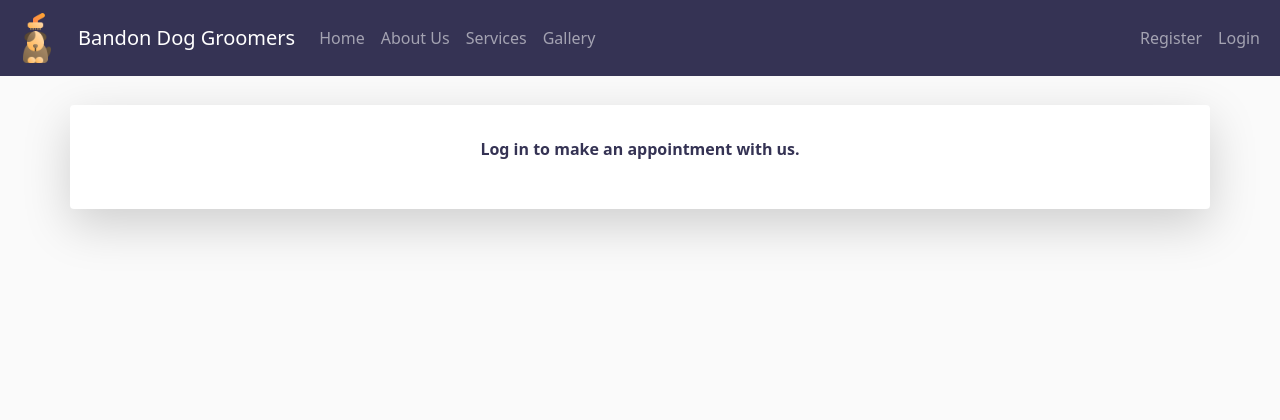
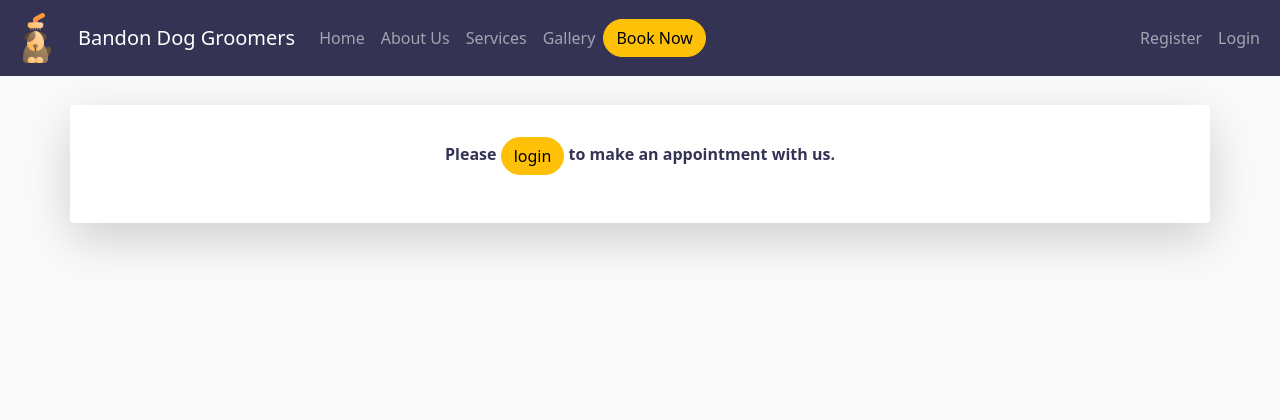
Before and after one commit to petermcloughlin/DjangoDogGroomers, a Django app: page /booking/ in a window 1280 px wide. Shown: the top 420 px of the page. Run offline with Django 4.2, Linux system fonts and the light colour scheme; some libraries are stand-ins or nearby versions.

Commit message:
Add navbar Book button, add styles to all buttons

```diff
--- a/booking/templates/booking/booking.html
+++ b/booking/templates/booking/booking.html
@@ -1,9 +1,9 @@
 {% extends "base.html" %}
 {% load static %}
+{% url 'account_login' as login_url %}
 {% load crispy_forms_tags %}
 
 {% block content %}
-<!-- Submit a new booking -->
  <div class="container">
   <div class="row shadow-lg p-3 mb-4 bg-body rounded justify-content-center">
     <div class="col-md-6">
@@ -15,12 +15,12 @@
           {{ booking_form | crispy }}
           {% csrf_token %}
           <button id="submitButton" type="submit"
-            class="btn btn-signup btn-success">Book Appointment</button>
+            class="btn btn-signup btn-success rounded-pill">Book Appointment</button>
            |
-           <a href="{% url 'profile' %}" class="btn btn-warning" type="button"> >> Go Back</a>
+           <a href="{% url 'profile' %}" class="btn btn-warning rounded-pill" type="button"> << Go Back</a>
         </form>
         {% else %}
-        <p>Log in to make an appointment with us.</p>
+        <p>Please <a href="{% url 'account_login' %}" class="btn btn-warning rounded-pill" type="button">login</a> to make an appointment with us.</p>
         {% endif %}
       </div>
     </div>
--- a/booking/templates/booking/delete.html
+++ b/booking/templates/booking/delete.html
@@ -13,9 +13,9 @@
             <p id="user-greeting">Are you sure you want to delete your appointment on {{ obj.appointment }}?</p>
             {% csrf_token %}
             <button id="submitButton" type="submit"
-            class="btn btn-signup btn-danger">Yes</button>
+            class="btn btn-signup btn-danger rounded-pill">Yes</button>
              |
-            <a href="{% url 'profile' %}" class="btn btn-warning" type="button">No</a>
+            <a href="{% url 'profile' %}" class="btn btn-warning rounded-pill" type="button">No</a>
          </form>
         {% else %}
         <p>Log in to make an appointment with us.</p>
--- a/booking/templates/booking/edit.html
+++ b/booking/templates/booking/edit.html
@@ -15,9 +15,9 @@
           {{ form | crispy }}
           {% csrf_token %}
           <button id="submitButton" type="submit"
-            class="btn btn-signup btn-outline-success">Update Appointment</button>
+            class="btn btn-signup btn-outline-success rounded-pill">Update Appointment</button>
             |
-           <a href="{% url 'profile' %}" class="btn btn-outline-warning" type="button"> << Go Back</a>
+           <a href="{% url 'profile' %}" class="btn btn-outline-warning rounded-pill" type="button"> << Go Back</a>
         </form>
         {% else %}
         <p>Log in to make an appointment with us.</p>
--- a/booking/templates/booking/profile.html
+++ b/booking/templates/booking/profile.html
@@ -21,9 +21,9 @@
                   <td>{{ booking.get_service_display }}</td>
                   <td>{{ booking.get_staff_display }}</td>
                   <td>{{ booking.appointment }}</td>
-                  <td><a href="{% url 'update_url' booking.id %}" class="btn btn-warning" type="button">Update</a>
+                  <td><a href="{% url 'update_url' booking.id %}" class="btn btn-warning rounded-pill" type="button">Update</a>
                     |
-                    <a href="{% url 'delete_url' booking.id %}" class="btn btn-danger" type="button">Delete</a>
+                    <a href="{% url 'delete_url' booking.id %}" class="btn btn-danger rounded-pill" type="button">Delete</a>
                     <!-- <button type="button" class="btn btn-delete btn-outline-danger"
                     data-booking_id="{{ booking.id }}">Delete</button>  -->
                     </td>
@@ -35,7 +35,7 @@
   </div>
   <div class="row justify-content-center">
     <div class="d-grid gap-2 col-md-4 mx-auto">
-      <a href="{% url 'booking_page' %}" class="btn btn-outline-success">Book Appointment</a>
+      <a href="{% url 'booking_page' %}" class="btn btn-outline-success rounded-pill">Book Appointment</a>
       <!-- <button type="button" class="btn btn-outline-success">Book Appointment</button>   -->
     </div>
   </div>
--- a/static/css/style.css
+++ b/static/css/style.css
@@ -80,7 +80,6 @@ i {
     text-align: center;
     color:#353354;
 }
-
 /* ---------------------------------------------------- Booking list*/
 .no-bookings {
     color:#353354;
--- a/templates/account/login.html
+++ b/templates/account/login.html
@@ -26,7 +26,7 @@
                 {% if redirect_field_value %}
                 <input type="hidden" name="{{ redirect_field_name }}" value="{{ redirect_field_value }}" />
                 {% endif %}
-                <button id="login-button" class="btn btn-outline" type="submit">{% trans "Sign In" %}</button>
+                <button id="login-button" class="btn btn-outline rounded-pill" type="submit">{% trans "Sign In" %}</button>
             </form>
         </div>
     </div>
--- a/templates/account/logout.html
+++ b/templates/account/logout.html
@@ -21,7 +21,7 @@
                 {% if redirect_field_value %}
                 <input type="hidden" name="{{ redirect_field_name }}" value="{{ redirect_field_value }}" />
                 {% endif %}
-                <button class="btn btn-warning" type="submit">{% trans 'Sign Out' %}</button>
+                <button class="btn btn-warning rounded-pill" type="submit">{% trans 'Sign Out' %}</button>
             </form>
         </div>
     </div>
--- a/templates/account/signup.html
+++ b/templates/account/signup.html
@@ -25,7 +25,7 @@
           {% if redirect_field_value %}
           <input type="hidden" name="{{ redirect_field_name }}" value="{{ redirect_field_value }}" />
           {% endif %}
-          <button id="sign-up-button" class="btn btn-outline" type="submit">{% trans "Sign Up" %} &raquo;</button>
+          <button id="sign-up-button" class="btn btn-outline rounded-pill" type="submit">{% trans "Sign Up" %} &raquo;</button>
         </form>
       </div>
   </div>
--- a/templates/base.html
+++ b/templates/base.html
@@ -40,7 +40,7 @@
 </head>
 
 <body class="d-flex flex-column h-100 main-bg">
-    <!-- Navigation -->
+
     <nav class="navbar navbar-expand-lg navbar-dark nav-container fixed-top">
         <div class="container-fluid">
             <a class="navbar-brand logo" href="{% url 'home' %}" alt="Dog Grooming"><img id="logo" src="{% static 'images/navbar_dogicon.webp' %}"></a>
@@ -68,6 +68,11 @@
                             href="{% url 'home' %}#gallery">Gallery</a>
                     </li>
                 </ul>
+                <ul class="navbar-nav">
+                    <li class="nav-item">
+                        <a href="{% url 'booking_page' %}" class="btn btn-warning rounded-pill">Book Now</a>
+                    </li>
+                </ul>
                 <ul class="navbar-nav ms-auto">
                     {% if user.is_authenticated %}
                     <li class="nav-item">
@@ -92,7 +97,7 @@
             </div>
         </div>
     </nav>
-    <!-- displaying Django messages -->
+
     <div class="container">
         <div class="row message-align-fix">
         <div class="col-md-8 offset-md-2">
@@ -118,12 +123,12 @@
     <main class="d-flex main-bg">
 
         {% block content %}
-        <!-- Content Goes here -->
+
         {% endblock content %}
 
     </main>
 
-    <!-- Footer -->
+
     <footer class="footer mt-auto" id="contact">
         <div class="container">
            <div class="row">
@@ -202,7 +207,7 @@
               </div>
            </div>
         </div>
-         <!-- Copyright -->
+
         <div class="text-center p-3">
            <span>© 2024 Peter Mcloughlin</span>
         </div>
@@ -213,7 +218,6 @@
         </script>
     <script src="https://kit.fontawesome.com/4f323c782a.js" crossorigin="anonymous"></script>
     <script>
-
         var map = L.map('map');
         var marker = L.marker([51.730, -8.700]).addTo(map);
         marker.bindPopup("<b>Here we are!</b><br>Just south of the Bandon Relief Road.").openPopup();
```
